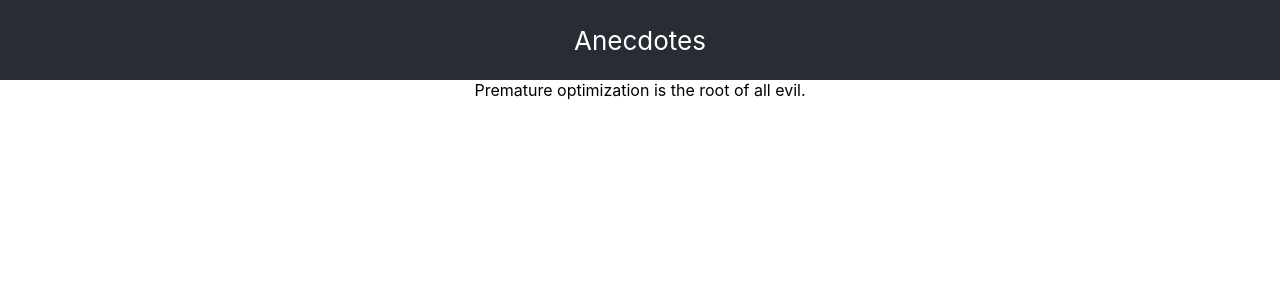
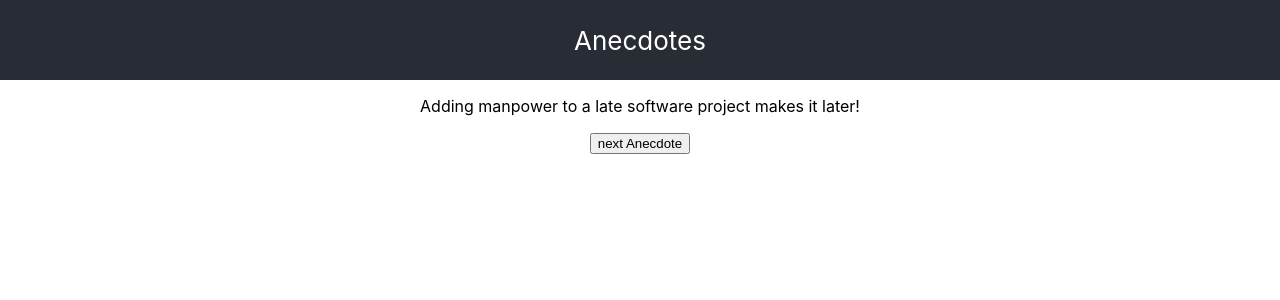
Before and after one commit to TMorgan99/fullstack19, a React (Create React App) app in the folder part1/anecdotes/: page / in a window 1280 px wide. Shown: the top 300 px of the page. Built offline with nearby package versions, Linux system fonts and the light colour scheme.

Commit message:
1.12*: anecdotes step1

```diff
--- a/part1/anecdotes/src/App.js
+++ b/part1/anecdotes/src/App.js
@@ -2,9 +2,11 @@ import React, {useState} from 'react'
 import './App.css'
 
 const App = ({anecdotes}) => {
-  const [selected, setSelected] = useState(
-    Math.floor( Math.random() * anecdotes.length )
-  )
+
+  const nextAnecdote = () =>
+      Math.floor( Math.random() * anecdotes.length )
+
+  const [selected, setSelected] = useState( nextAnecdote )
 
   return (
     <div className="App">
@@ -12,7 +14,12 @@ const App = ({anecdotes}) => {
           Anecdotes
       </header>
 
-      { anecdotes[selected] }
+      <p> { anecdotes[selected] } </p>
+      <button
+          onClick={()=>setSelected(nextAnecdote)} >
+        next Anecdote
+      </button>
+
     </div>
   )
 }
```
